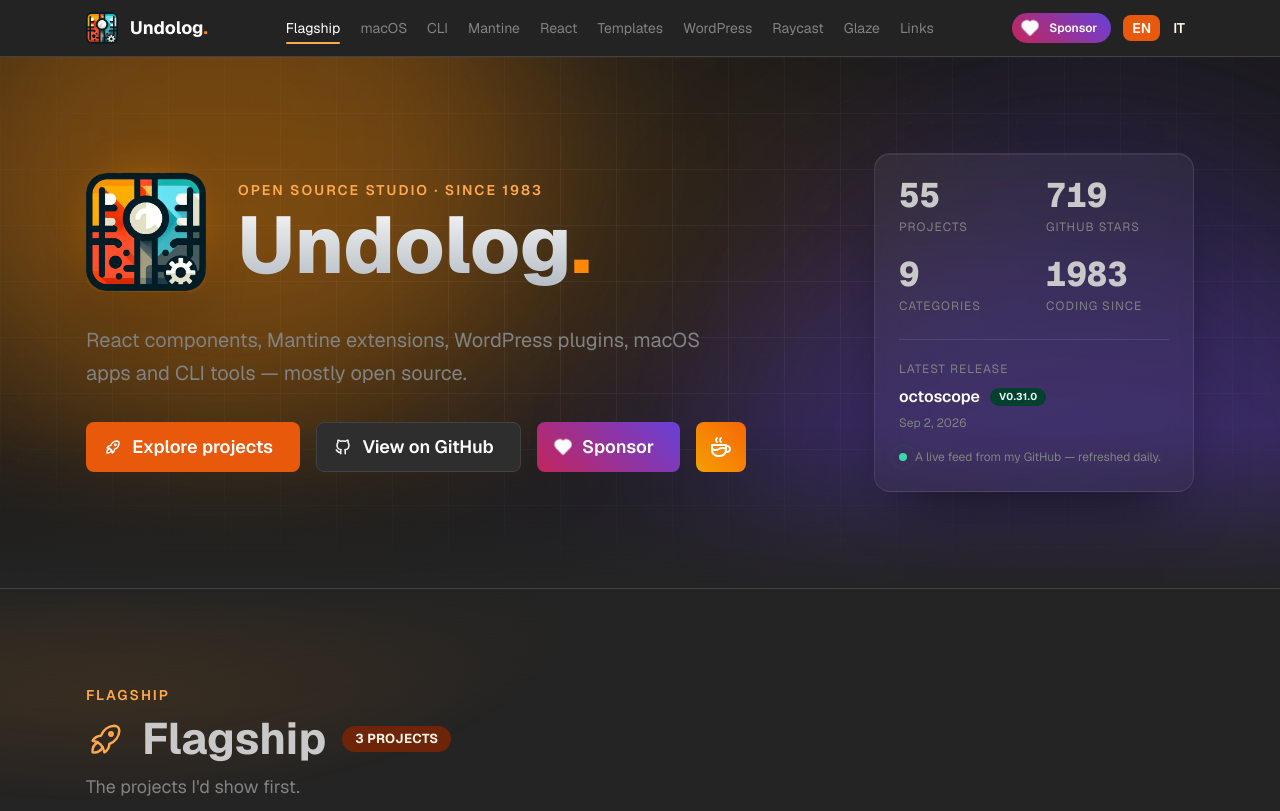
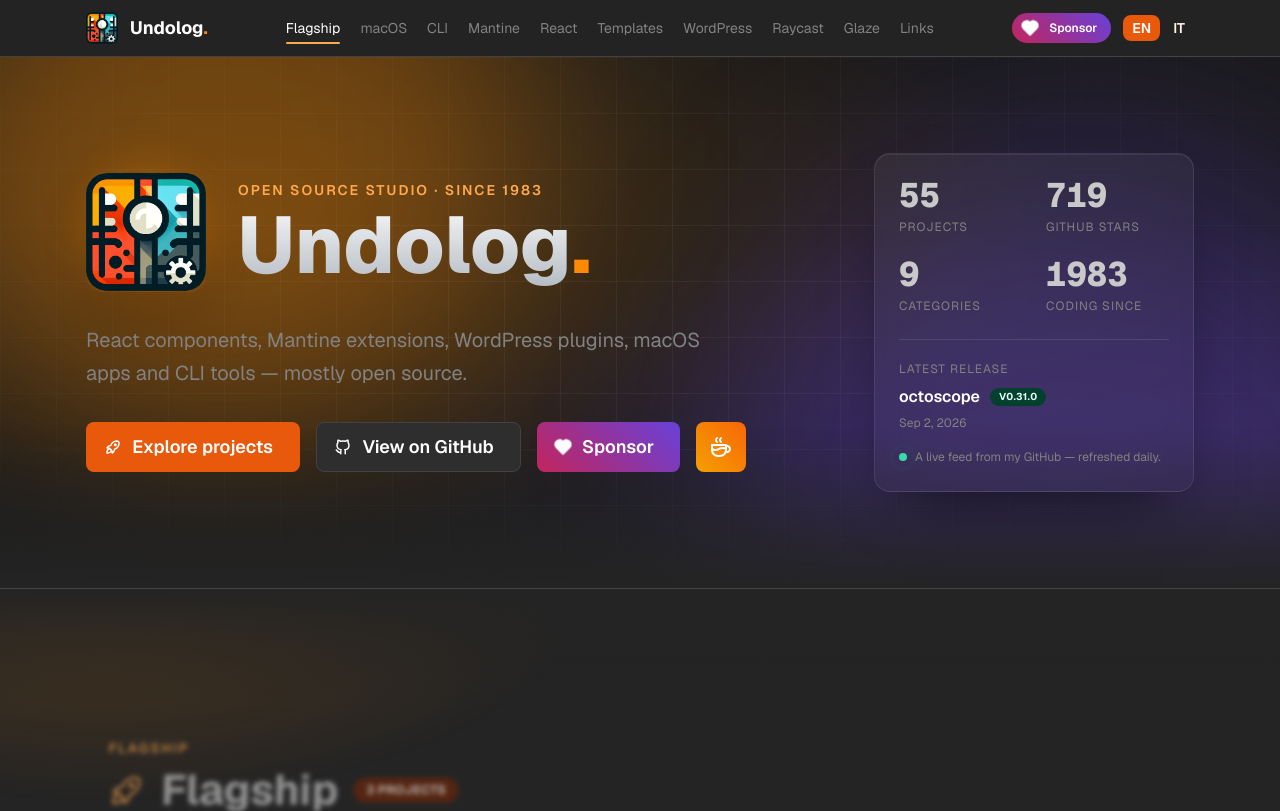
Before and after one commit to gfazioli/gfazioli.github.io, a Next.js app: page / in a window 1280 px wide. Shown: the top 811 px of the page. Built offline with nearby package versions, Linux system fonts and the light colour scheme; no server answers.

Commit message:
feat(ui): make the scroll reveal clearly visible
Cards now rise 80px with a slight 3D tilt, scale and blur, and keep settling
until they sit about a third of the way up the viewport (range end on
`cover`, linear scrub); columns are staggered so a row lands as a wave.
Section headers reveal too.

```diff
--- a/src/app/globals.css
+++ b/src/app/globals.css
@@ -259,20 +259,39 @@ body[data-crt="on"]::before {
 @keyframes reveal-up {
   from {
     opacity: 0;
-    transform: translateY(28px) scale(0.98);
+    transform: perspective(1000px) translateY(80px) rotateX(8deg) scale(0.94);
+    filter: blur(8px);
+  }
+  55% {
+    opacity: 1;
+    filter: blur(0);
   }
   to {
     opacity: 1;
     transform: none;
+    filter: blur(0);
   }
 }
 
 @media (prefers-reduced-motion: no-preference) {
   @supports (animation-timeline: view()) {
+    /* Linear on purpose: the motion is scrubbed by the scroll, so an eased
+       curve front-loads it and the settle becomes imperceptible. `cover`
+       (not `entry`) for the end so the card keeps moving until it sits
+       about a third of the way up the viewport, whatever its height. */
     .reveal {
       animation: reveal-up linear backwards;
       animation-timeline: view();
-      animation-range: entry 0% entry 40%;
+      animation-range: entry 0% cover 38%;
+    }
+
+    /* Stagger the columns so a row lands as a left-to-right wave */
+    .reveal:nth-child(3n + 2) {
+      animation-range: entry 8% cover 42%;
+    }
+
+    .reveal:nth-child(3n + 3) {
+      animation-range: entry 16% cover 46%;
     }
   }
 }
--- a/src/components/HomePage.tsx
+++ b/src/components/HomePage.tsx
@@ -103,7 +103,7 @@ interface SectionHeaderProps {
 
 function SectionHeader({ kicker, title, lead, count, icon }: SectionHeaderProps) {
   return (
-    <Stack gap="sm" mb="xl">
+    <Stack gap="sm" mb="xl" className="reveal">
       <Text size="sm" c="orange" fw={600} tt="uppercase" lts={2}>
         {kicker}
       </Text>
```
